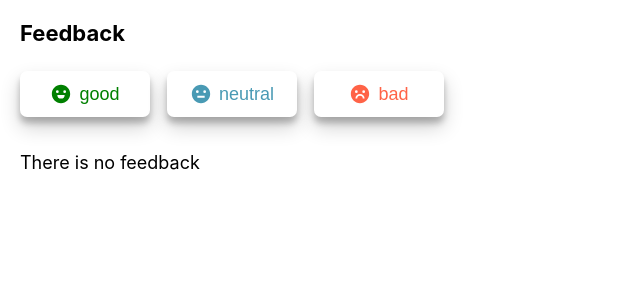
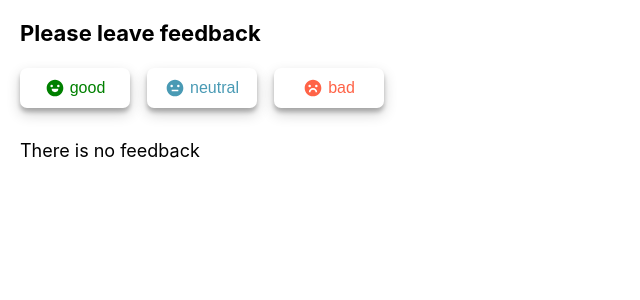
Before and after one commit to olli20/goit-react-hw-02-feedback, a React (Create React App) app: page / in a window 1280 px wide. Shown: the top 300 px of the page, without its empty margins (0-640 px from the left). Built offline with nearby package versions, Linux system fonts and the light colour scheme.

Commit message:
on progress

```diff
--- a/src/components/App.jsx
+++ b/src/components/App.jsx
@@ -6,7 +6,6 @@ import voteOptions from '../data/vote-options.json';
 import styles from './app.module.scss';
 
 class App extends Component {
-
   state = {
     good: 0,
     neutral: 0,
--- a/src/components/Button/Button.jsx
+++ b/src/components/Button/Button.jsx
@@ -1,6 +1,5 @@
 import React from 'react';
 import PropTypes from 'prop-types';
-
 import * as RemixIcon from "react-icons/ri";
 
 import styles from './button.module.scss';
@@ -23,5 +22,8 @@ Button.propTypes = {
     type: PropTypes.oneOf(["submit", "button", "reset"]),
     name: PropTypes.string.isRequired,
     icon: PropTypes.string.isRequired,
-    children: PropTypes.string.isRequired,
+    children: PropTypes.PropTypes.oneOfType([
+        PropTypes.string,
+        PropTypes.node
+    ]).isRequired,
 }
--- a/src/components/Button/button.module.scss
+++ b/src/components/Button/button.module.scss
@@ -2,31 +2,35 @@
     display: flex;
     justify-content: center;
     align-items: center;
-    gap: 7px;
-    margin-top: 15px;
-    margin-bottom: 15px;
-    width: 130px;
-    padding: 12px 15px;
+    gap: 5px;
+    margin-top: 12px;
+    margin-bottom: 12px;
+    width: 110px;
+    padding: 10px 12px;
     background-color: white;
-    font-size: 18px;
-    font-weight: 400;
+    font-size: 16px;
+    font-weight: 500;
     border: none;
     border-radius: 7px;
     // box-shadow: rgba(0, 0, 0, 0.4) 0px 2px 4px, rgba(0, 0, 0, 0.3) 0px 7px 13px -3px, rgba(0, 0, 0, 0.2) 0px -3px 0px inset;
-    box-shadow: rgba(0, 0, 0, 0.19) 0px 10px 20px, rgba(0, 0, 0, 0.23) 0px 6px 6px;
+    box-shadow: rgba(0, 0, 0, 0.19) 0px 6px 14px, rgba(0, 0, 0, 0.23) 0px 4px 4px;
     transform: scale(1);
+    transition: all .2s ease-in-out;
 
     cursor: pointer;
 
-    &:hover {
+    &:hover,
+    &:focus {
         transform: scale(1.1);
     }
 
-                &:active {
-                    transform: scale(1.05);
-                }
+    &:active {
+        transform: scale(1.05);
+    }
 
-        transition: all .2s ease-in-out;
+    & > svg {
+        font-size: 20px;
+    }
 }
 
 .good {
@@ -34,7 +38,6 @@
 
     & > svg {
         fill: green;
-        font-size: 22px;
     }
 }
 
@@ -43,7 +46,6 @@
 
     & > svg {
         fill: rgb(73, 154, 180);
-        font-size: 22px;
     }
 }
 
@@ -52,6 +54,5 @@
 
     & > svg {
         fill: tomato;
-        font-size: 22px;
     }
 }
--- a/src/components/FeedbackOptions/FeedbackOptions.jsx
+++ b/src/components/FeedbackOptions/FeedbackOptions.jsx
@@ -18,7 +18,7 @@ const FeedbackOptions = ({ options, handleVote }) => {
   });
 
   return (
-    <Section title="Feedback">
+    <Section title="Please leave feedback">
       <div className={styles.btnContainer}>
          {buttons}
       </div>
@@ -30,9 +30,13 @@ export default FeedbackOptions;
 
 FeedbackOptions.defaultProps = {
     type: "submit",
+    options: [],
 }
 
 FeedbackOptions.propTypes = {
     handleVote: PropTypes.func.isRequired,
-    options: PropTypes.arrayOf(PropTypes.shape()).isRequired,
+    options: PropTypes.arrayOf(PropTypes.shape({
+      name: PropTypes.string,
+      icon: PropTypes.string,
+    })).isRequired,
 }
--- a/src/components/Section/Section.jsx
+++ b/src/components/Section/Section.jsx
@@ -15,4 +15,5 @@ export default Section;
 
 Section.propTypes = {
     title: PropTypes.string,
+    children: PropTypes.node.isRequired
 }
--- a/src/components/Statistics/Statistics.jsx
+++ b/src/components/Statistics/Statistics.jsx
@@ -6,7 +6,7 @@ import styles from './statistics.module.scss';
 
 const Statistics = ({ good, neutral, bad, total, positivePercentage }) => {
     return (
-        <Section title="Results">
+        <Section title="Statictics">
             <p className={styles.label}>Good: {good}</p>
             <p className={styles.label}>Neutral: {neutral}</p>
             <p className={styles.label}>Bad: {bad}</p>
--- a/src/components/Statistics/statistics.module.scss
+++ b/src/components/Statistics/statistics.module.scss
@@ -1,5 +1,5 @@
 .label {
     margin-top: 0px;
     margin-bottom: 5px;
-    font-size: 18px;
+    font-size: 16px;
 }
```
